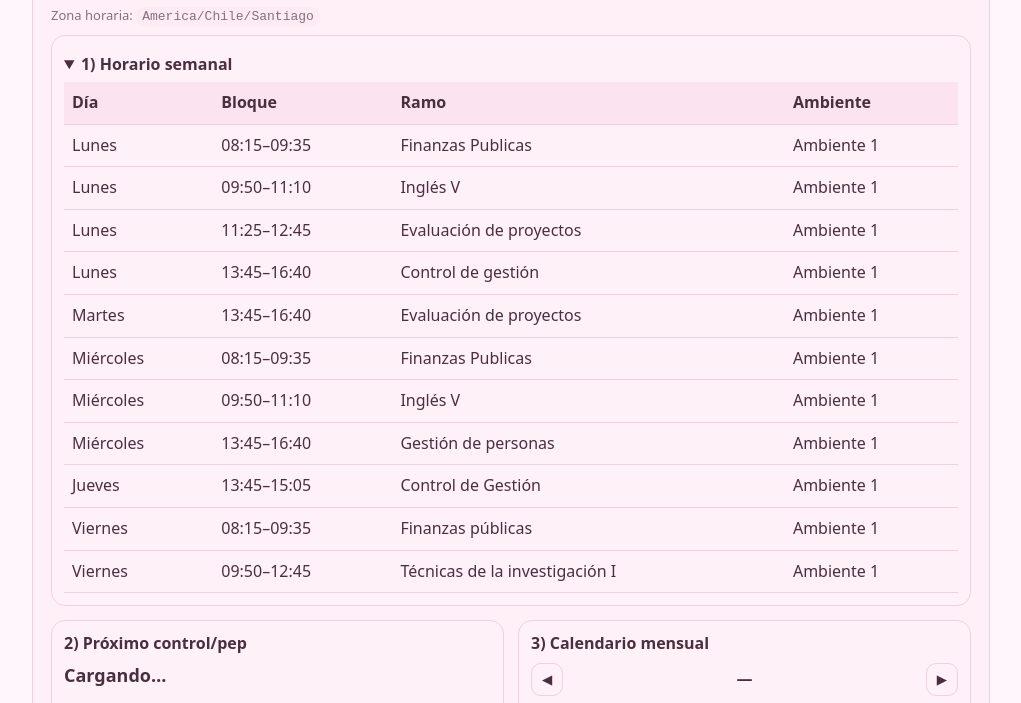
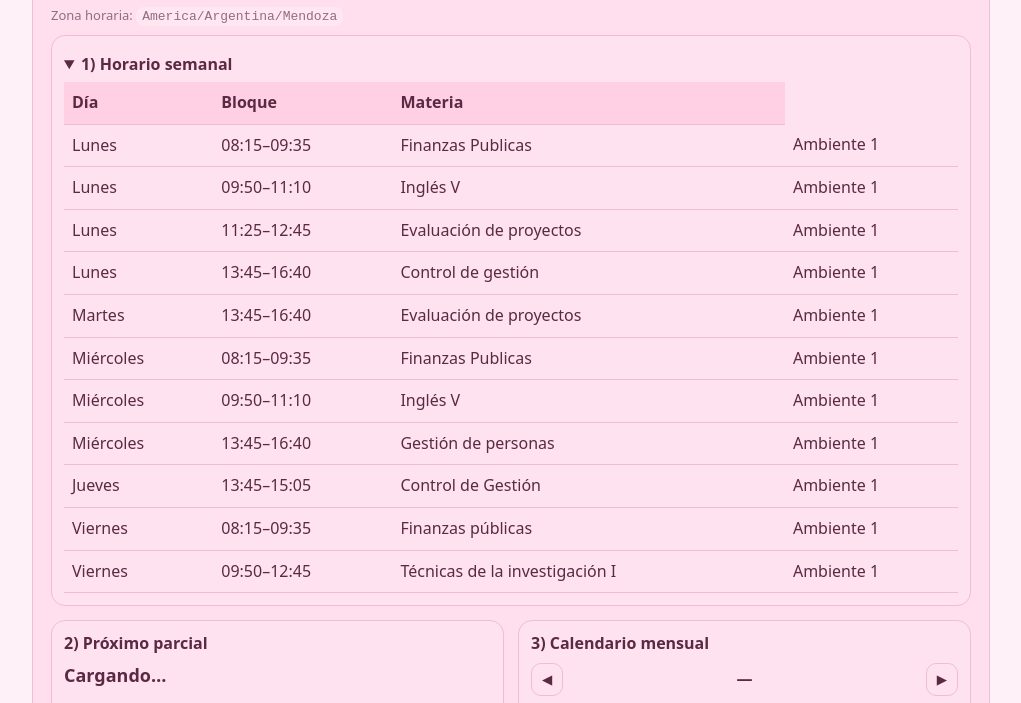
Before and after one commit to j5qnhfj9cc-afk/meli, a plain HTML site: page index.html in a window 1280 px wide. Shown: the part 157-860 px from the top of the page, without its empty margins (129-1150 px from the left). Drawn offline with Linux system fonts and the light colour scheme.

Commit message:
Update title and terminology in index.html

```diff
--- a/index.html
+++ b/index.html
@@ -3,39 +3,41 @@
 <head>
   <meta charset="utf-8" />
   <meta name="viewport" content="width=device-width,initial-scale=1" />
-  <title>Meli horarios</title>
+  <title>Mis horarios</title>
 
   <style>
     :root{
-      --bg:#fff7fb;
-      --text:#4b2e3f;
-      --muted:#8a6d7f;
-      --card:#fff0f7;
-      --border:#efcfe0;
-      --thead:#fbe3ef;
-      --code:#fdebf4;
+      /* MODO CLARO: ROSA */
+      --bg:#fff1f8;
+      --text:#5a2943;
+      --muted:#946b83;
+      --card:#ffdfee;
+      --border:#f2bcd4;
+      --thead:#ffcfe4;
+      --code:#ffe7f2;
 
-      --free-bg:#f8ddea;
-      --free-border:#e9b7cd;
+      --free-bg:#ffd8ea;
+      --free-border:#f0a9ca;
 
-      --class-bg:#f3cfe2;
-      --class-border:#dfa0c0;
+      --class-bg:#ffbfdc;
+      --class-border:#e88ab6;
     }
 
     html[data-theme="dark"]{
-      --bg:#140f1f;
-      --text:#f1e9ff;
-      --muted:#b9a8d1;
-      --card:#1d1630;
-      --border:#3a2d57;
-      --thead:#241b3a;
-      --code:#2a2042;
+      /* MODO OSCURO: MORADO */
+      --bg:#140f1d;
+      --text:#f3eaff;
+      --muted:#bca9d6;
+      --card:#21172f;
+      --border:#4a3566;
+      --thead:#2a1d3d;
+      --code:#312247;
 
-      --free-bg:#2b2142;
-      --free-border:#6f5aa0;
+      --free-bg:#312347;
+      --free-border:#7d5aac;
 
-      --class-bg:#3a2556;
-      --class-border:#9a78d1;
+      --class-bg:#442b63;
+      --class-border:#a67ce0;
     }
 
     body{
@@ -190,7 +192,7 @@
     <div id="status" class="status free">Cargando…</div>
 
     <div class="small" style="margin-bottom:10px;">
-      Zona horaria: <code>America/Chile/Santiago</code>
+      Zona horaria: <code>America/Argentina/Mendoza</code>
     </div>
 
     <details id="scheduleDetails" open class="panel">
@@ -198,7 +200,7 @@
 
       <table id="table">
         <thead>
-          <tr><th>Día</th><th>Bloque</th><th>Ramo</th><th>Ambiente</th></tr>
+          <tr><th>Día</th><th>Bloque</th><th>Materia</th></tr>
         </thead>
         <tbody></tbody>
       </table>
@@ -206,7 +208,7 @@
 
     <div class="grid" style="margin-top:14px;">
       <div class="panel">
-        <div style="font-weight:800; margin-bottom:8px;">2) Próximo control/pep</div>
+        <div style="font-weight:800; margin-bottom:8px;">2) Próximo parcial</div>
         <div id="nextExam" style="font-size:18px; font-weight:800;">Cargando…</div>
         <div id="nextExamMeta" class="small"></div>
       </div>
@@ -230,7 +232,7 @@
         </table>
 
         <div class="small" style="margin-top:8px;">
-          Los controles/pep aparecen marcados. Puedes moverte entre meses con ◀ ▶.
+          Los parciales aparecen marcados. Puedes moverte entre meses con ◀ ▶.
         </div>
       </div>
     </div>
```
